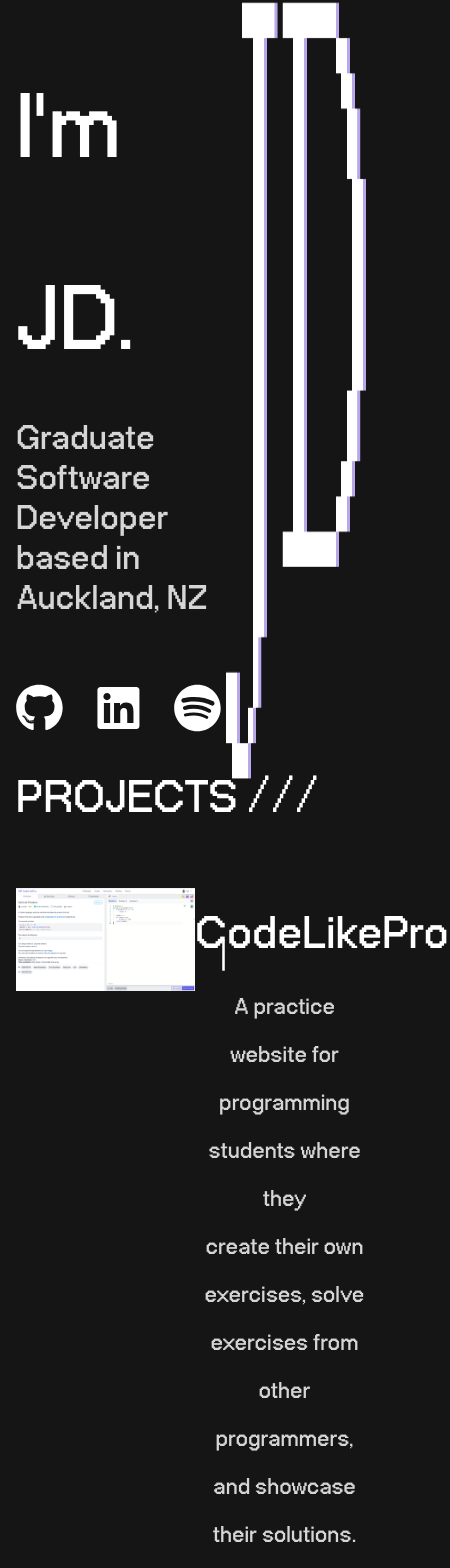
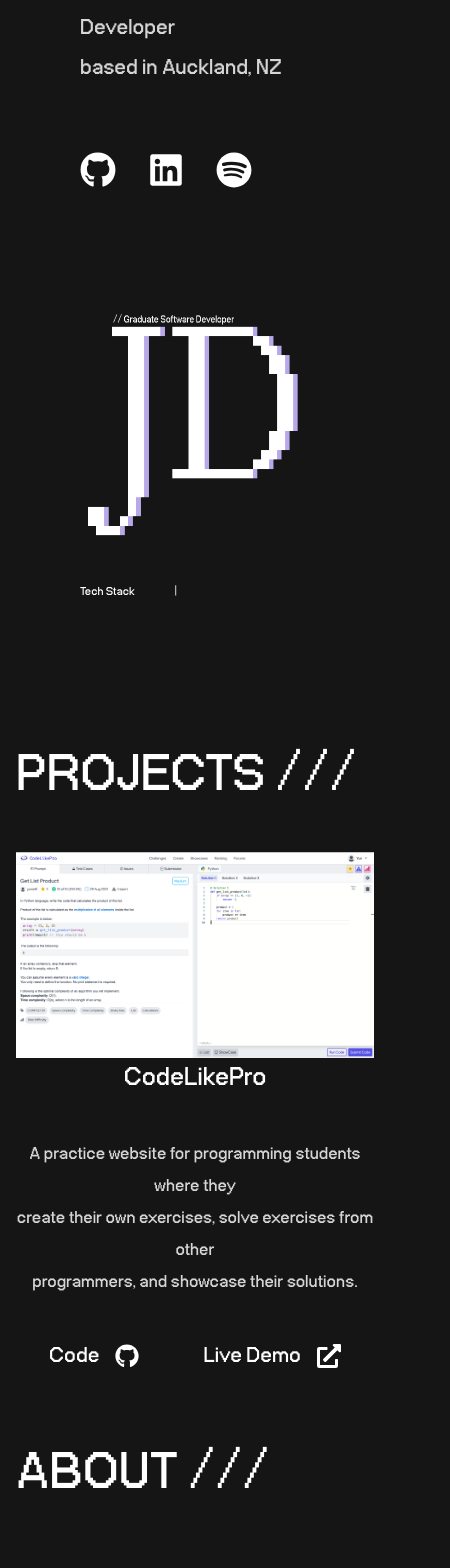
Before and after one commit to jeed02/portfolio, a React (Vite) app: page / in a window 390 px wide. Shown: the part 236-1804 px from the top of the page, 450 px wide, since content can reach past the window. Built offline with nearby package versions, Linux system fonts and the light colour scheme.

Commit message:
Added responsiveness

```diff
--- a/src/App.css
+++ b/src/App.css
@@ -22,5 +22,19 @@ body {
   padding: 1rem;
 }
 
-.hero {
+.project-icon {
+  font-size: 36px;
 }
+
+.hero-icon {
+  font-size: 48px;
+}
+
+@media only screen and (max-width: 800px) {
+  .project-icon {
+    font-size: 24px;
+  }
+  .hero-icon {
+    font-size: 36px;
+  }
+}
--- a/src/pages/About.jsx
+++ b/src/pages/About.jsx
@@ -14,8 +14,8 @@ const About = () => {
         hidden: { opacity: 0, y: 200 },
       }}
     >
-      <h1 className="text-[4rem]">ABOUT ///</h1>
-      <p className="text-[2rem] text-grey-text my-16 leading-16">
+      <h1 className="text-7xl">ABOUT ///</h1>
+      <p className="text-3xl text-grey-text my-16 leading-16">
         I am a Graduate from the University of Auckland with a GPA of 7.16. I
         specialize in Front End development but I am open to Full Stack and Back
         End opportunities. I have been coding since high school and have been
@@ -24,7 +24,7 @@ const About = () => {
         Disco and Jazz.
       </p>
       <div>
-        <p className="text-[2rem] text-grey-text my-16 leading-16">
+        <p className="text-3xl text-grey-text my-16 leading-16">
           Here's what I'm currently listening to:
         </p>
         <Spotify
--- a/src/pages/Contact.jsx
+++ b/src/pages/Contact.jsx
@@ -22,7 +22,7 @@ const Contact = () => {
   };
   return (
     <motion.div>
-      <h1 className="text-[4rem]">CONTACT ///</h1>
+      <h1 className="text-7xl">CONTACT ///</h1>
       <form onSubmit={""}>
         <label className="flex flex-col">
           <span className="text-white text-[2rem] mb-4">Your Name</span>
--- a/src/pages/Hero.jsx
+++ b/src/pages/Hero.jsx
@@ -4,27 +4,29 @@ import { motion } from "framer-motion";
 
 const Hero = () => {
   return (
-    <div className="hero my-16 h-screen">
+    <div className="hero my-16 h-full lg:h-screen">
       <motion.div
         initial={{ opacity: 0 }}
         animate={{ opacity: 1 }}
         transition={{ duration: 2, ease: "easeOut" }}
-        className="grid grid-cols-7 grid-rows-2 gap-y-36"
+        className="flex flex-col gap-y-8 p-16 md:grid grid-cols-7 grid-rows-2 gap-y-36"
       >
         <div className="col-span-4">
-          <h1 className="text-white text-[8rem]">Hi, I'm JD.</h1>
-          <h2 className="text-grey-text text-[3rem] leading-10">
+          <h1 className="text-white text-6xl lg:text-9xl">Hi, I'm JD.</h1>
+          <h2 className="text-grey-text text-3xl lg:text-5xl leading-10">
             Graduate Software Developer <br></br>based in Auckland, NZ
           </h2>
           <div className="flex gap-8 my-16">
-            <FaGithub fill="#fff" size={48} />
-            <FaLinkedin fill="#fff" size={48} />
-            <FaSpotify fill="#fff" size={48} />
+            <FaGithub fill="#fff" className="hero-icon" />
+            <FaLinkedin fill="#fff" className="hero-icon" />
+            <FaSpotify fill="#fff" className="hero-icon" />
           </div>
         </div>
+
         <div className="col-span-3 col-start-5">
-          <img src="src\assets\JD Logo.png" className="h-full"></img>
+          <img src="src\assets\JD Logo.png" className="h-64 lg:h-full"></img>
         </div>
+
         <motion.div
           className="col-span-7"
           initial={{ opacity: 0, y: 200 }}
@@ -32,8 +34,8 @@ const Hero = () => {
           transition={{ duration: 1, ease: "easeOut" }}
         >
           <div className="flex gap-10">
-            <h2 className="text-white text-[3rem] leading-10">Tech Stack</h2>
-            <h2 className="text-white text-[3rem] leading-10">|</h2>
+            <h2 className="text-white lg:text-5xl leading-10">Tech Stack</h2>
+            <h2 className="text-white lg:text-5xl leading-10">|</h2>
           </div>
         </motion.div>
       </motion.div>
--- a/src/pages/Projects.jsx
+++ b/src/pages/Projects.jsx
@@ -19,7 +19,7 @@ const Projects = () => {
   return (
     <div className="my-10">
       <motion.h1
-        className="text-[4rem] mb-10"
+        className="text-7xl mb-10"
         initial="hidden"
         whileInView="visible"
         viewport={{ once: true }}
@@ -31,7 +31,7 @@ const Projects = () => {
       >
         PROJECTS ///
       </motion.h1>
-      <div className="grid grid-cols-2">
+      <div className="grid grid-cols-1 md:grid-cols-2">
         <motion.div
           className="col-span-1"
           initial="hidden"
@@ -58,20 +58,20 @@ const Projects = () => {
             hidden: { opacity: 0, y: 200 },
           }}
         >
-          <h1 className="text-[4rem]">CodeLikePro</h1>
-          <p className="text-grey-text text-[2rem]">
+          <h1 className="text-4xl lg:text-6xl">CodeLikePro</h1>
+          <p className="text-grey-text text-2xl lg:text-3xl my-10">
             A practice website for programming students where they <br></br>
             create their own exercises, solve exercises from other <br></br>
             programmers, and showcase their solutions.
           </p>
           <div className="flex gap-16 justify-center">
             <div className="flex items-center gap-4">
-              <h2 className="text-[3rem]">Code</h2>
-              <FaGithub size={34} />
+              <h2 className="text-3xl lg:text-5xl">Code</h2>
+              <FaGithub className="project-icon" />
             </div>
             <div className="flex items-center gap-4">
-              <h2 className="text-[3rem]">Live Demo</h2>
-              <FaExternalLinkAlt size={34} />
+              <h2 className="text-3xl lg:text-5xl">Live Demo</h2>
+              <FaExternalLinkAlt className="project-icon" />
             </div>
           </div>
         </motion.div>
```
